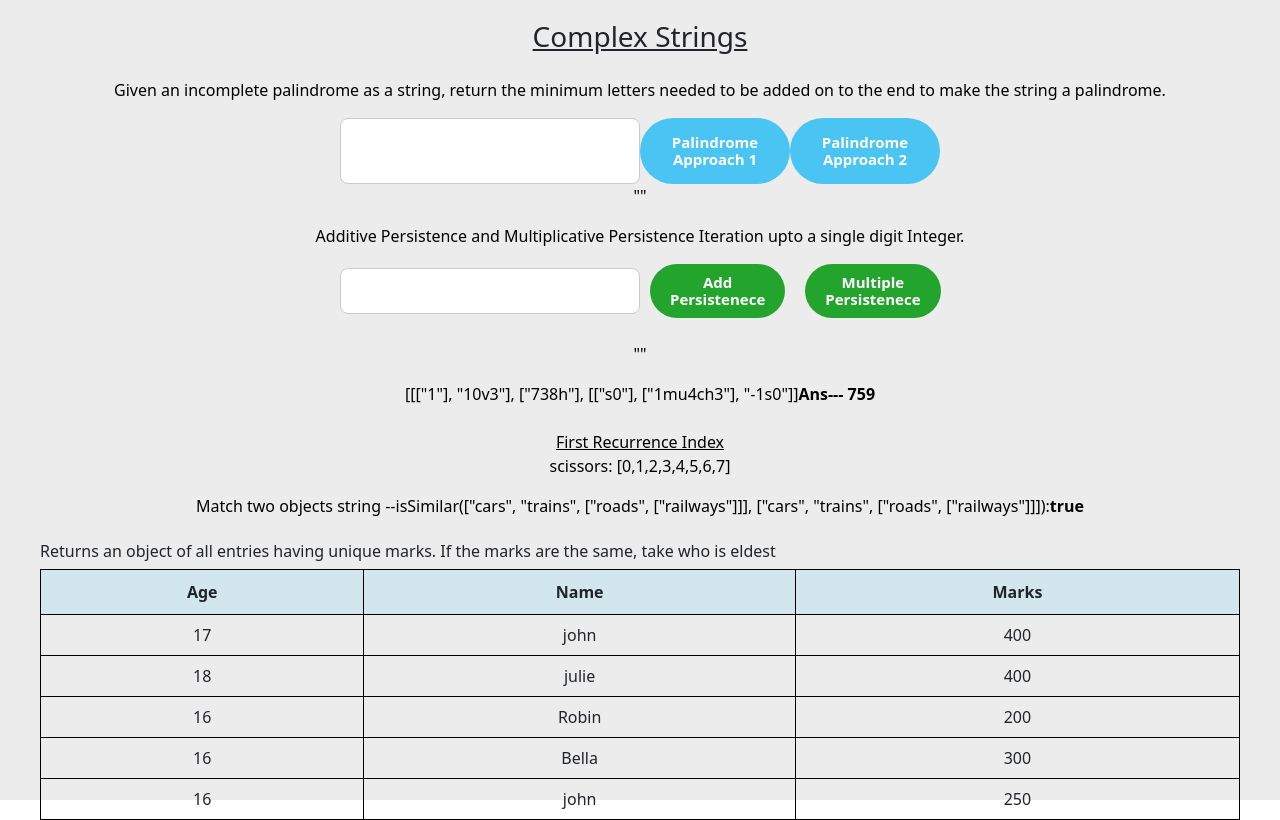
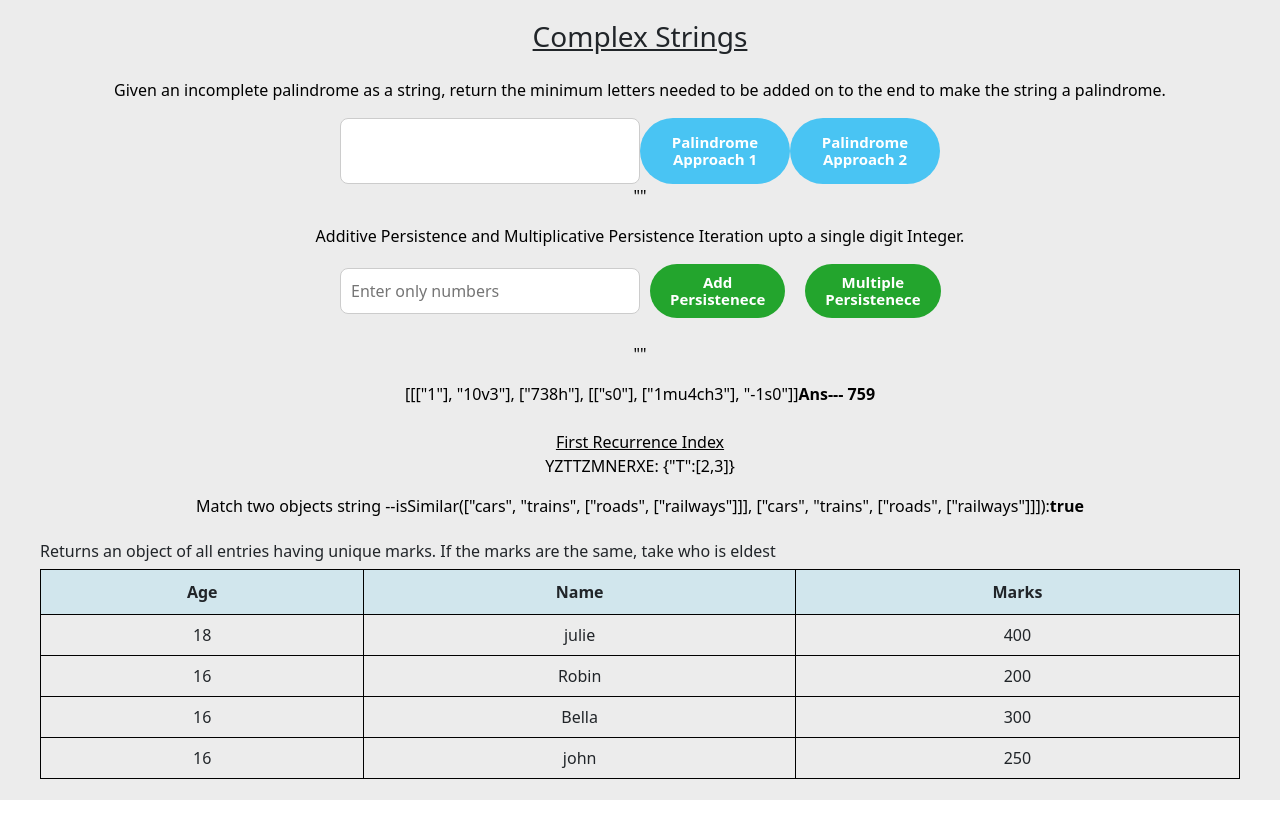
Before and after one commit to harpreet780/clear-basic-array-string, a React (Create React App) app: page / in a window 1280 px wide. Built offline with nearby package versions, Linux system fonts and the light colour scheme.

Commit message:
all the assignments done

```diff
--- a/src/Components/ComplexStrings.js
+++ b/src/Components/ComplexStrings.js
@@ -54,32 +54,49 @@ const ComplexStrings = () => {
     5: { age: 15, name: 'julie', marks: '250' }
   }
   let filtered = Object.values(getUniqueValues);
+  let filterAge = filtered.sort((a, b) => b.age - a.age);
   //1st method
-  const uniqueValues = filtered.reduce((accumulator, currentValue) => {
-    if (!accumulator.find((item) => item.marks === currentValue.marks && item.age > currentValue.age)) {
-      // console.log("FDFDFDF == ", currentValue)
+  const uniqueValues = filterAge.reduce((accumulator, currentValue) => {
+    if (!accumulator.find((item) => item.marks === currentValue.marks)) {
       accumulator.push(currentValue);
     }
     return accumulator;
   }, []);
-  // 2nd method for object of all entries having unique marks
-  const AllUniqueValues = [...new Map(filtered.map(items => [items.marks, items])).values()]
-  // console.log(AllUniqueValues, "AllUniqueValues")
+  console.log(uniqueValues,"accccccccccc")
 
-  // 3rd Method for object of all entries having unique marks
-  const uniqueRecord = filtered.filter((item, index, self) => index === self.findIndex((t) => (t.marks === item.marks)))
-  // console.log(uniqueRecord, "unique record")
+  // 2rd Method for object of all entries having unique marks
+  const uniqueRecord = filterAge.filter((item, index, self) => index === self.findIndex((t) => (t.marks === item.marks)));
+  console.log(uniqueRecord, "unique record")
 
   // First Recurrence Index
-  let str = "scissors";
-  let indices = [];
+  const RecurrenceIndex = (str = "YZTTZMNERXE") => {
+   const indices = {};
+    for (let i = 0; i < str.length; i++) {
+      if (indices[str[i]] !== undefined) {
+        return { [str[i]]: [indices[str[i]], i] };
+      }
+      indices[str[i]] = i;
+    }
+    return null;
+  }
+  // second method Recurrence Index
+let str="DCFRUF"
+  let findChar;
+  let findIndex={};
   for (let i = 0; i < str.length; i++) {
-    if (str.charAt(i) == str[i]) {
-      indices.push(i);
+    if (findIndex[str[i]] ) {
+      return findChar = str[i];
     }
+    else {
+      findChar = {[str[i]]: [findIndex[str[i]], i]}
+    }
+  }
+  // console.log(findChar, "indi")
+// console.log(findFirstRepeatedChar("DCFRUF"));
 
-  }
-  console.log(indices, "uyduh")
+
+  // let str = "scissors";
+  // let indices = [];
   // for (let i = 0; i < str.length; i++) {
   //   if (str[i] === "s") {
   //     indices.push(i);
@@ -108,7 +125,7 @@ const ComplexStrings = () => {
         letters needed to be added on to the end to make the string a palindrome.
       </p>
       <div className='w-50 m-auto d-flex'>
-        <input type="text" className='w-50' name="text" value={userDetail.userField} onChange={(e) => setUserDetail({
+        <input type="text" className='w-50' name="text" value={userDetail.show} onChange={(e) => setUserDetail({
           ...userDetail, show: e.target.value
         })} />
         <div className='d-flex w-50'>
@@ -119,7 +136,7 @@ const ComplexStrings = () => {
       <p>{JSON.stringify(userDetail.show)}</p>
       <p>Additive Persistence and Multiplicative Persistence Iteration upto a single digit Integer.</p>
       <div className='w-50 m-auto d-flex align-items-center mb-4'>
-        <input type="text" name="text" className='w-50' value={userDetail.userField} onChange={(e) => setUserDetail({
+        <input type="text" name="text" className='w-50' placeholder="Enter only numbers" value={userDetail.show} onChange={(e) => setUserDetail({
           ...userDetail, show: e.target.value
         })} />
         <div className='w-50 d-flex'>
@@ -135,7 +152,7 @@ const ComplexStrings = () => {
       <p className="m-0 text-decoration-underline mt-4">
         First Recurrence Index
       </p>
-      <p>scissors: {JSON.stringify(indices)}</p>
+      <p>YZTTZMNERXE: {JSON.stringify(RecurrenceIndex("YZTTZMNERXE"))}</p>
       <p className="text-center mb-4">
         Match two objects string --isSimilar(["cars", "trains", ["roads", ["railways"]]], ["cars", "trains", ["roads", ["railways"]]]):
         <b>{JSON.stringify(recursionResult)}</b>
```
